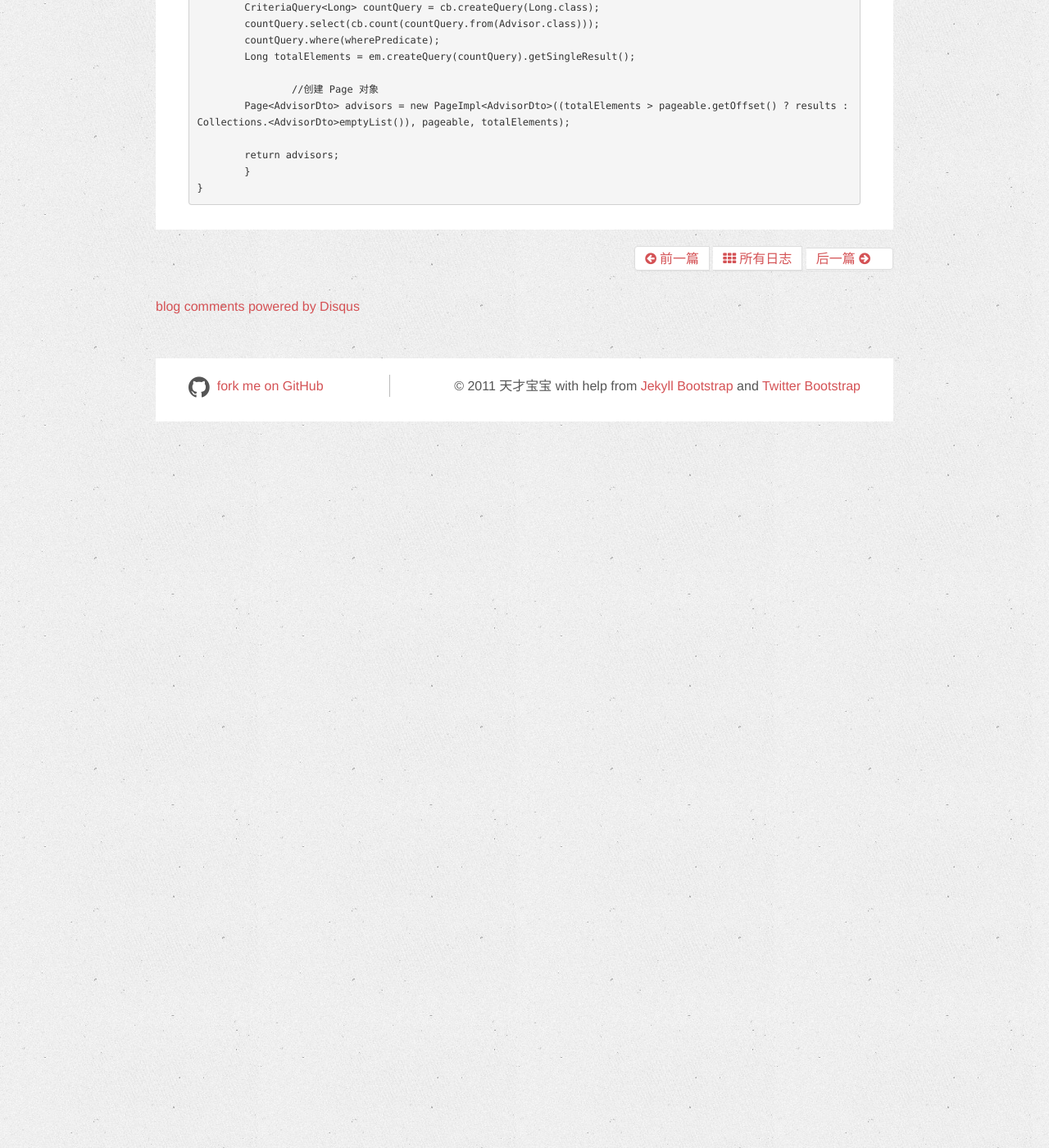
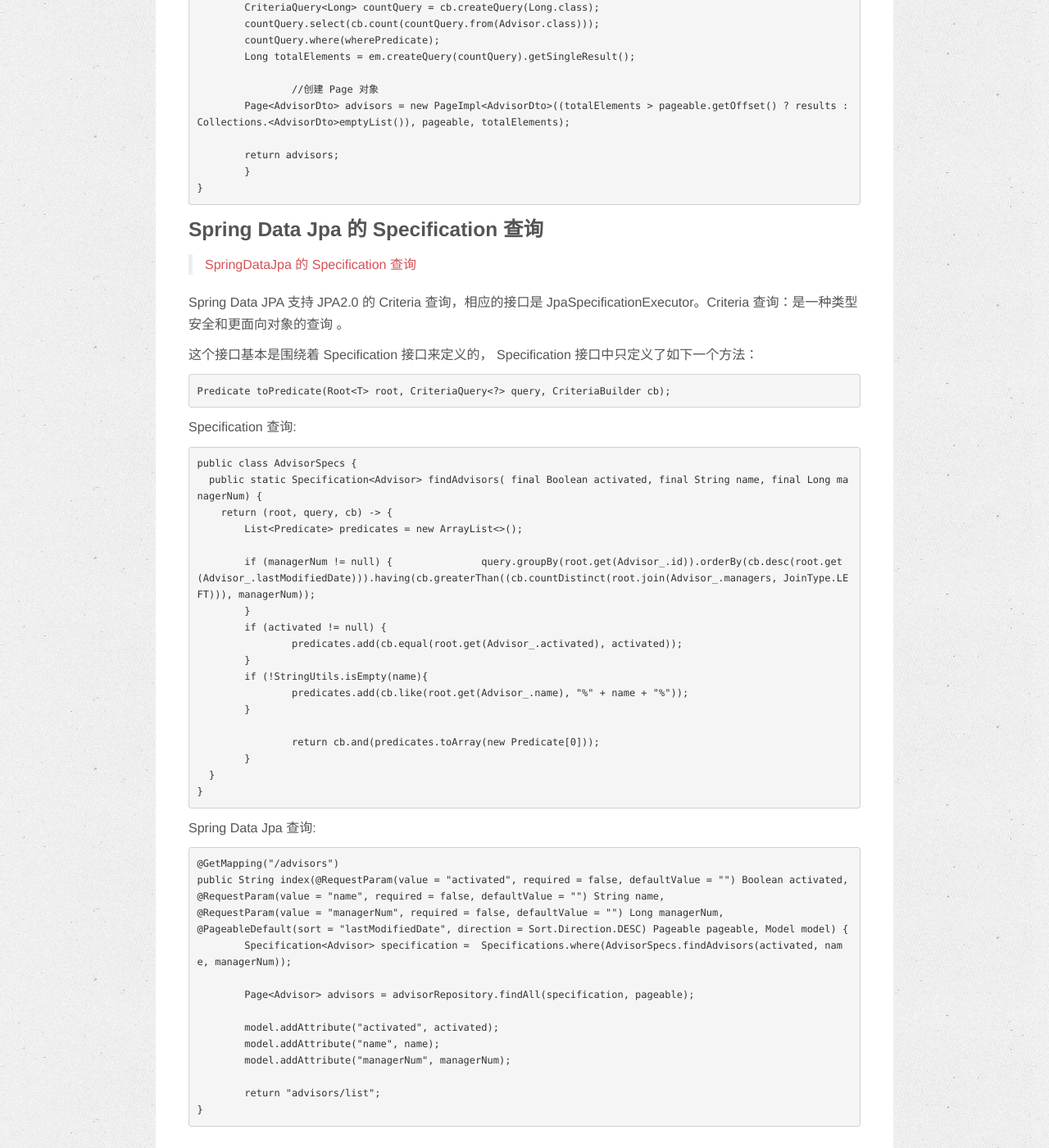
Before and after one commit to wanlp10/wuchao.github.io, a Jekyll site: the page built from _posts/hibernate/2017-08-15-JPA-Criteria.md, in a window 1280 px wide and 1400 px high, scrolled down 3000 px. Shown: the whole window at 82% size. Built offline with Jekyll 4.4.1, drawn with Linux system fonts in a browser that asks for light colours; nearby versions of some CDN libraries; comment, search, counter and statistics services are not loaded; some of the changed text lies outside the part shown.

Commit message:
initial commit.

````diff
--- a/_posts/hibernate/2017-08-15-JPA-Criteria.md
+++ b/_posts/hibernate/2017-08-15-JPA-Criteria.md
@@ -3,10 +3,10 @@ layout: post
 title: JPA Criteria
 category : [JavaEE, Hibernate]
 tagline: "Supporting tagline"
-tags : [Hibernate, Criteria]
+tags : [Java, Hibernate]
 ---
 {% include JB/setup %}
-# JPA Criteria
+# JPA Criteria 查询
 
 > [JPA criteria 查询: 类型安全与面向对象](http://blog.csdn.net/dracotianlong/article/details/28445725)
 
@@ -166,3 +166,62 @@ public class AdvisorDtoRepositoryImpl implements AdvisorDtoRepository {
   	}
 }
 ```
+
+
+
+### Spring Data Jpa 的 Specification 查询
+
+> [SpringDataJpa 的 Specification 查询](http://blog.csdn.net/baijunzhijiang_01/article/details/51557125)
+
+Spring Data JPA 支持 JPA2.0 的 Criteria 查询，相应的接口是 JpaSpecificationExecutor。Criteria 查询：是一种类型安全和更面向对象的查询 。
+
+这个接口基本是围绕着 Specification 接口来定义的， Specification 接口中只定义了如下一个方法：
+
+```
+Predicate toPredicate(Root<T> root, CriteriaQuery<?> query, CriteriaBuilder cb);
+```
+
+
+
+Specification 查询:
+
+```
+public class AdvisorSpecs {
+  public static Specification<Advisor> findAdvisors( final Boolean activated, final String name, final Long managerNum) {
+    return (root, query, cb) -> {
+    	List<Predicate> predicates = new ArrayList<>();
+
+    	if (managerNum != null) {   		query.groupBy(root.get(Advisor_.id)).orderBy(cb.desc(root.get(Advisor_.lastModifiedDate))).having(cb.greaterThan((cb.countDistinct(root.join(Advisor_.managers, JoinType.LEFT))), managerNum));
+        }
+        if (activated != null) {
+        	predicates.add(cb.equal(root.get(Advisor_.activated), activated));
+        }
+    	if (!StringUtils.isEmpty(name){
+    		predicates.add(cb.like(root.get(Advisor_.name), "%" + name + "%"));
+    	}
+
+  		return cb.and(predicates.toArray(new Predicate[0]));
+  	}
+  }
+}
+```
+
+Spring Data Jpa 查询:
+
+```
+@GetMapping("/advisors")
+public String index(@RequestParam(value = "activated", required = false, defaultValue = "") Boolean activated,
+@RequestParam(value = "name", required = false, defaultValue = "") String name,
+@RequestParam(value = "managerNum", required = false, defaultValue = "") Long managerNum,
+@PageableDefault(sort = "lastModifiedDate", direction = Sort.Direction.DESC) Pageable pageable, Model model) {
+	Specification<Advisor> specification = 	Specifications.where(AdvisorSpecs.findAdvisors(activated, name, managerNum));
+
+	Page<Advisor> advisors = advisorRepository.findAll(specification, pageable);
+
+	model.addAttribute("activated", activated);
+	model.addAttribute("name", name);
+	model.addAttribute("managerNum", managerNum);
+
+	return "advisors/list";
+}
+```
````
Also changed, not shown: _posts/2017-10-08-Cropper图片裁剪上传.md (added, +137 -0 lines).
